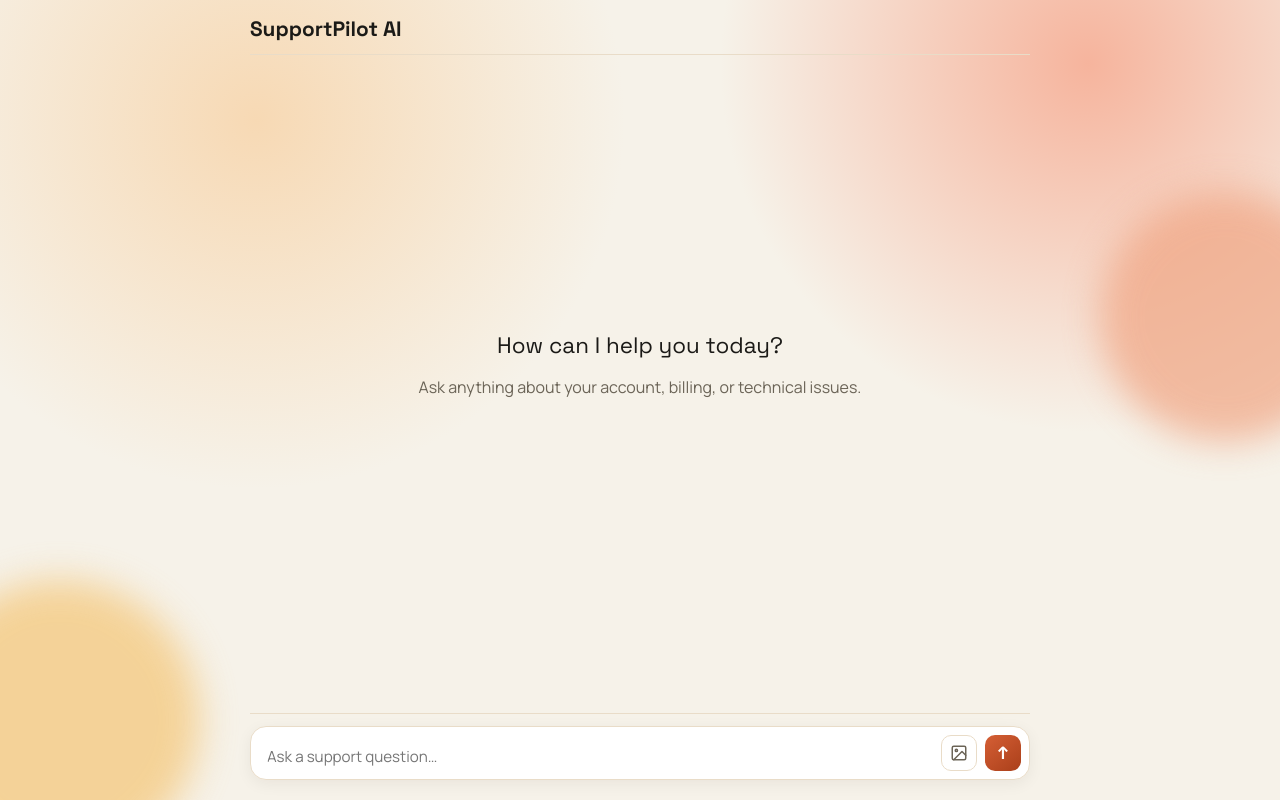
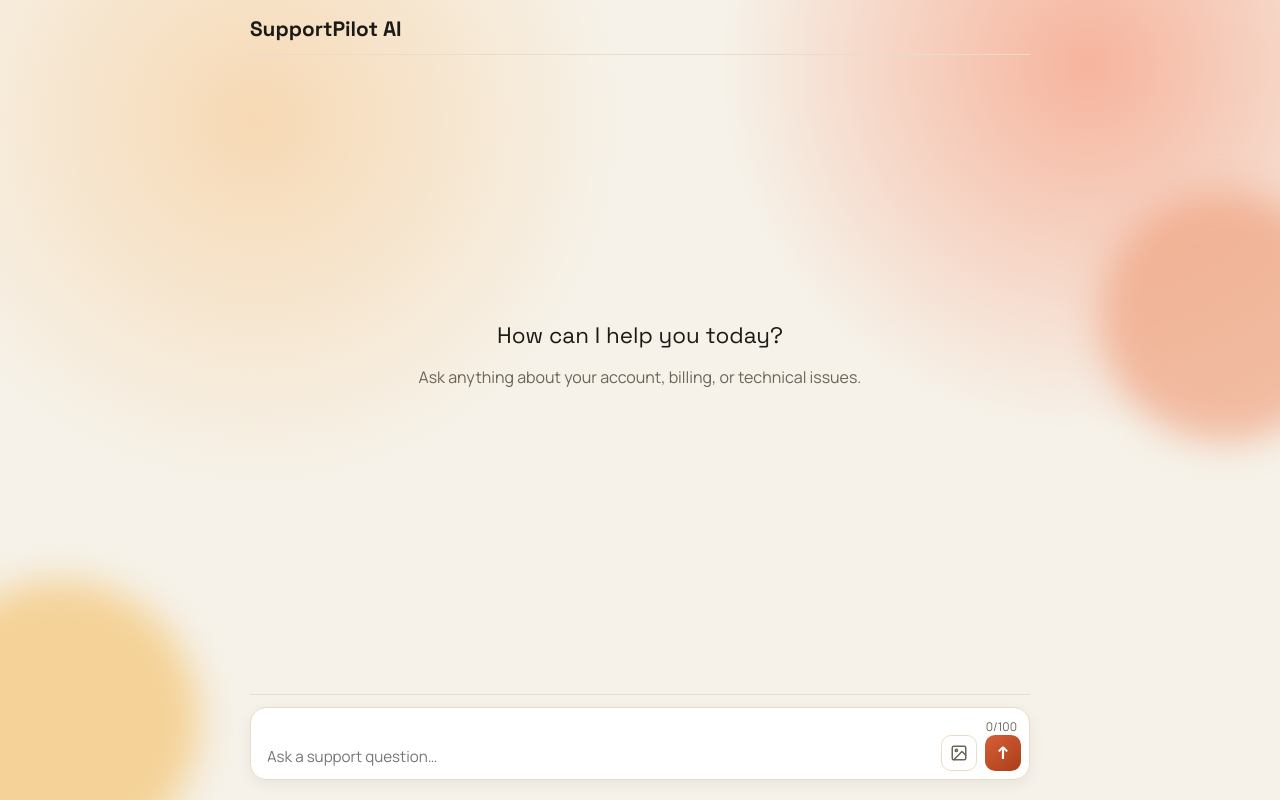
Before and after one commit to sehrish30/customer-support, a React (Vite) app in the folder frontend/: page / in a window 1280 px wide. Built offline with nearby package versions, Linux system fonts and the light colour scheme.

Commit message:
feat: show warning message when chat input reaches 100-word limit

```diff
--- a/frontend/src/components/SearchForm.tsx
+++ b/frontend/src/components/SearchForm.tsx
@@ -1,4 +1,10 @@
 import { useRef, useState } from "react";
+
+const WORD_LIMIT = 100;
+
+function countWords(text: string): number {
+  return text.trim() === "" ? 0 : text.trim().split(/\s+/).length;
+}
 
 interface SearchFormProps {
   onSubmit: (query: string, imageBase64?: string) => void;
@@ -12,12 +18,14 @@ export function SearchForm({
   const textareaRef = useRef<HTMLTextAreaElement>(null);
   const fileInputRef = useRef<HTMLInputElement>(null);
   const [imagePreview, setImagePreview] = useState<string | null>(null);
+  const [wordCount, setWordCount] = useState(0);
 
   function autoResize(): void {
     const el = textareaRef.current;
     if (!el) return;
     el.style.height = "auto";
     el.style.height = `${el.scrollHeight}px`;
+    setWordCount(countWords(el.value));
   }
 
   function resetHeight(): void {
@@ -42,15 +50,25 @@ export function SearchForm({
     reader.readAsDataURL(file);
   }
 
+  function handleInput(e: React.ChangeEvent<HTMLTextAreaElement>): void {
+    const el = e.currentTarget;
+    const words = el.value.trim() === "" ? [] : el.value.trim().split(/\s+/);
+    if (words.length > WORD_LIMIT) {
+      el.value = words.slice(0, WORD_LIMIT).join(" ");
+    }
+    autoResize();
+  }
+
   function handleSubmit(e: React.SyntheticEvent<HTMLFormElement>): void {
     e.preventDefault();
     const query = textareaRef.current?.value.trim();
-    if (!query) return;
+    if (!query || wordCount > WORD_LIMIT) return;
     onSubmit(query, imagePreview ?? undefined);
     if (textareaRef.current) {
       textareaRef.current.value = "";
       resetHeight();
     }
+    setWordCount(0);
     clearImage();
   }
 
@@ -58,12 +76,13 @@ export function SearchForm({
     if (e.key === "Enter" && !e.shiftKey) {
       e.preventDefault();
       const query = textareaRef.current?.value.trim();
-      if (!query || isLoading) return;
+      if (!query || isLoading || wordCount > WORD_LIMIT) return;
       onSubmit(query, imagePreview ?? undefined);
       if (textareaRef.current) {
         textareaRef.current.value = "";
         resetHeight();
       }
+      setWordCount(0);
       clearImage();
     }
   }
@@ -87,6 +106,14 @@ export function SearchForm({
           </button>
         </div>
       )}
+      <div className="chat-word-count">
+        {wordCount >= WORD_LIMIT && (
+          <span className="chat-word-warning">Word limit reached. Please shorten your message.</span>
+        )}
+        <span style={{ color: wordCount >= WORD_LIMIT ? "var(--error)" : "var(--muted)" }}>
+          {wordCount}/{WORD_LIMIT}
+        </span>
+      </div>
       <div className="chat-input-row">
         <textarea
           ref={textareaRef}
@@ -94,7 +121,7 @@ export function SearchForm({
           placeholder="Ask a support question…"
           rows={1}
           onKeyDown={handleKeyDown}
-          onInput={autoResize}
+          onChange={handleInput}
           disabled={isLoading}
         />
         <button
--- a/frontend/src/styles.css
+++ b/frontend/src/styles.css
@@ -752,6 +752,20 @@ button:disabled {
   object-fit: cover;
 }
 
+.chat-word-count {
+  display: flex;
+  justify-content: flex-end;
+  align-items: center;
+  gap: 8px;
+  padding: 2px 4px 0;
+  font-size: 0.75rem;
+}
+
+.chat-word-warning {
+  color: var(--error);
+  font-weight: 600;
+}
+
 .chat-input-form:focus-within {
   border-color: var(--accent);
   box-shadow: 0 0 0 5px var(--ring);
```
